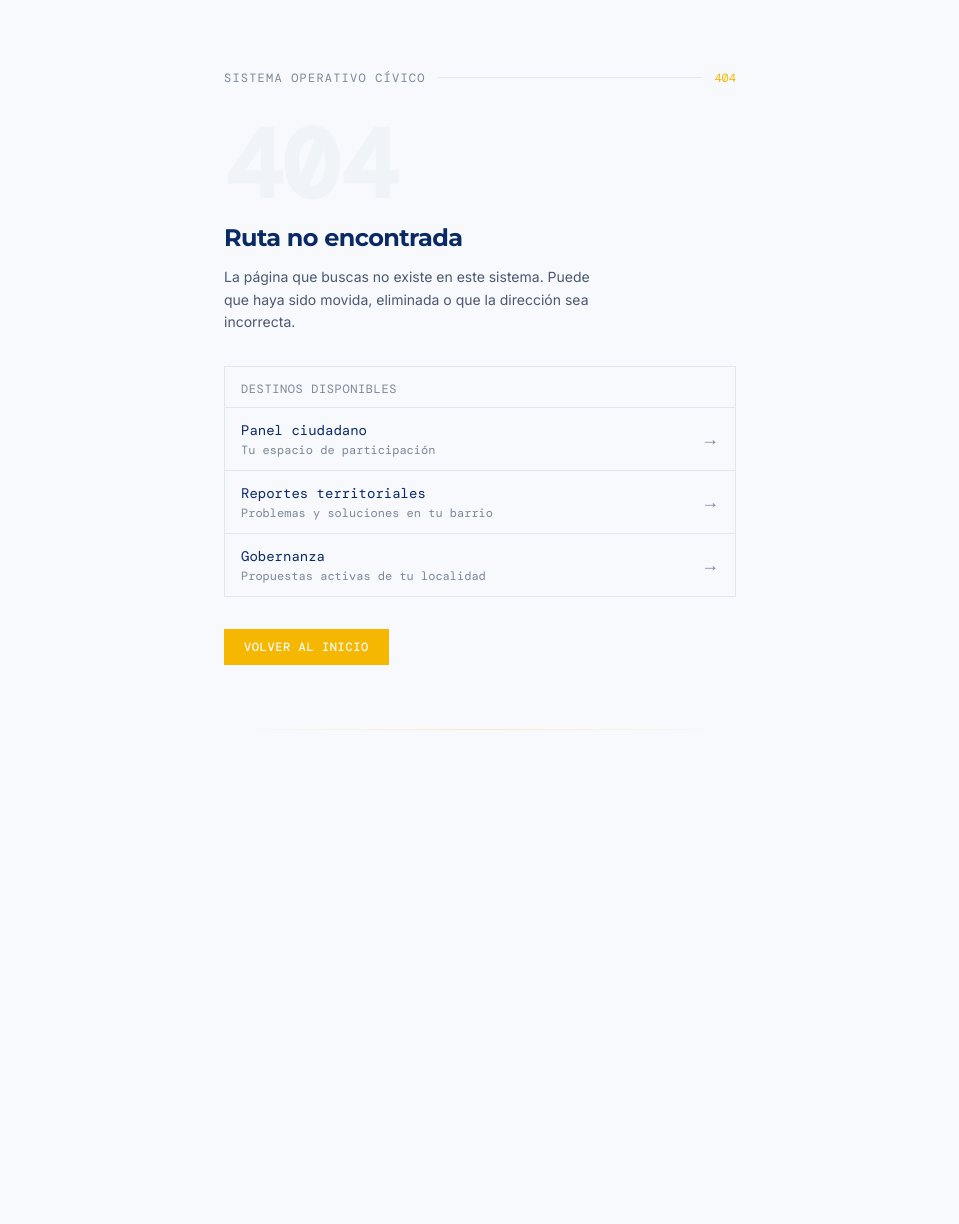
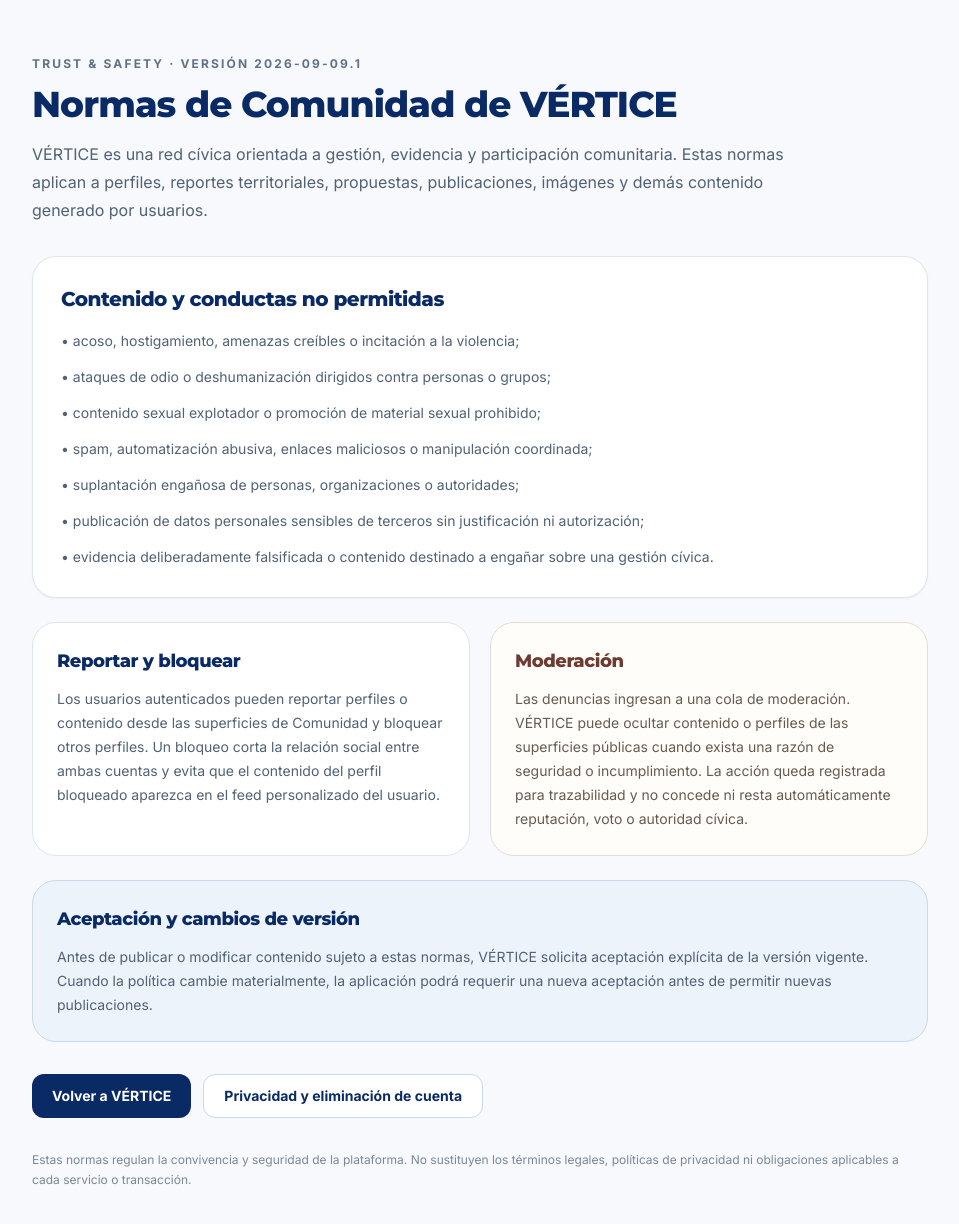
Before and after one commit to VladPhil92/Vertice-OS, a Next.js app in the folder apps/web/: page /community-guidelines in a window 1280 px wide. Before the commit this address had no page. Shown: the top 1224 px of the page, without its empty margins (160-1119 px from the left). Before the commit the page ends 800 px from the top, so only its background shows below. Built offline with nearby package versions, Linux system fonts and the light colour scheme; a web font is replaced by a local one.

Commit message:
feat(trust-safety): publish versioned Community Guidelines

```diff
--- /dev/null
+++ b/apps/web/app/community-guidelines/page.tsx
@@ -0,0 +1,73 @@
+import Link from 'next/link'
+
+export const metadata = {
+  title: 'Normas de Comunidad | VÉRTICE OS',
+  description: 'Normas de seguridad, convivencia y moderación para contenido generado por usuarios en VÉRTICE OS.',
+}
+
+const POLICY_VERSION = '2026-09-09.1'
+
+export default function CommunityGuidelinesPage() {
+  return (
+    <main className="min-h-screen bg-[#F7F9FC] px-5 py-14 text-[#102340]">
+      <div className="mx-auto max-w-4xl">
+        <div className="mb-8">
+          <div className="text-xs font-extrabold uppercase tracking-[.18em] text-[#607087]">Trust & Safety · Versión {POLICY_VERSION}</div>
+          <h1 className="mt-3 text-4xl font-black tracking-tight text-[#0A2A66]">Normas de Comunidad de VÉRTICE</h1>
+          <p className="mt-4 max-w-3xl text-base leading-7 text-[#526174]">
+            VÉRTICE es una red cívica orientada a gestión, evidencia y participación comunitaria. Estas normas aplican a perfiles, reportes territoriales, propuestas, publicaciones, imágenes y demás contenido generado por usuarios.
+          </p>
+        </div>
+
+        <section className="rounded-3xl border border-[#DDE5EF] bg-white p-7 shadow-sm">
+          <h2 className="text-xl font-extrabold text-[#0A2A66]">Contenido y conductas no permitidas</h2>
+          <ul className="mt-4 space-y-3 text-sm leading-6 text-[#526174]">
+            <li>• acoso, hostigamiento, amenazas creíbles o incitación a la violencia;</li>
+            <li>• ataques de odio o deshumanización dirigidos contra personas o grupos;</li>
+            <li>• contenido sexual explotador o promoción de material sexual prohibido;</li>
+            <li>• spam, automatización abusiva, enlaces maliciosos o manipulación coordinada;</li>
+            <li>• suplantación engañosa de personas, organizaciones o autoridades;</li>
+            <li>• publicación de datos personales sensibles de terceros sin justificación ni autorización;</li>
+            <li>• evidencia deliberadamente falsificada o contenido destinado a engañar sobre una gestión cívica.</li>
+          </ul>
+        </section>
+
+        <section className="mt-6 grid gap-5 md:grid-cols-2">
+          <div className="rounded-3xl border border-[#DDE5EF] bg-white p-6">
+            <h2 className="text-lg font-extrabold text-[#0A2A66]">Reportar y bloquear</h2>
+            <p className="mt-3 text-sm leading-6 text-[#526174]">
+              Los usuarios autenticados pueden reportar perfiles o contenido desde las superficies de Comunidad y bloquear otros perfiles. Un bloqueo corta la relación social entre ambas cuentas y evita que el contenido del perfil bloqueado aparezca en el feed personalizado del usuario.
+            </p>
+          </div>
+
+          <div className="rounded-3xl border border-[#E5DDD5] bg-[#FFFDF9] p-6">
+            <h2 className="text-lg font-extrabold text-[#6E3B32]">Moderación</h2>
+            <p className="mt-3 text-sm leading-6 text-[#665B53]">
+              Las denuncias ingresan a una cola de moderación. VÉRTICE puede ocultar contenido o perfiles de las superficies públicas cuando exista una razón de seguridad o incumplimiento. La acción queda registrada para trazabilidad y no concede ni resta automáticamente reputación, voto o autoridad cívica.
+            </p>
+          </div>
+        </section>
+
+        <section className="mt-6 rounded-3xl border border-[#C9D8EA] bg-[#EDF3FA] p-6">
+          <h2 className="text-lg font-extrabold text-[#0A2A66]">Aceptación y cambios de versión</h2>
+          <p className="mt-3 text-sm leading-6 text-[#526174]">
+            Antes de publicar o modificar contenido sujeto a estas normas, VÉRTICE solicita aceptación explícita de la versión vigente. Cuando la política cambie materialmente, la aplicación podrá requerir una nueva aceptación antes de permitir nuevas publicaciones.
+          </p>
+        </section>
+
+        <div className="mt-8 flex flex-wrap gap-3">
+          <Link href="/" className="inline-flex min-h-11 items-center justify-center rounded-xl bg-[#0A2A66] px-5 text-sm font-extrabold text-white">
+            Volver a VÉRTICE
+          </Link>
+          <Link href="/account-deletion" className="inline-flex min-h-11 items-center justify-center rounded-xl border border-[#C9D8EA] bg-white px-5 text-sm font-extrabold text-[#0A2A66]">
+            Privacidad y eliminación de cuenta
+          </Link>
+        </div>
+
+        <p className="mt-8 text-xs leading-5 text-[#7B8799]">
+          Estas normas regulan la convivencia y seguridad de la plataforma. No sustituyen los términos legales, políticas de privacidad ni obligaciones aplicables a cada servicio o transacción.
+        </p>
+      </div>
+    </main>
+  )
+}
```
